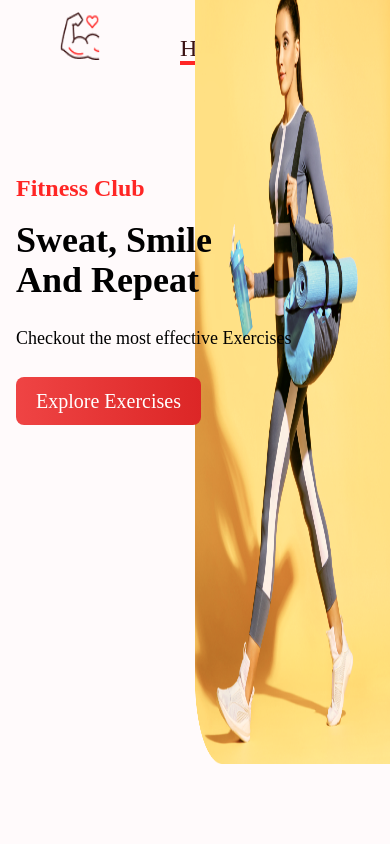
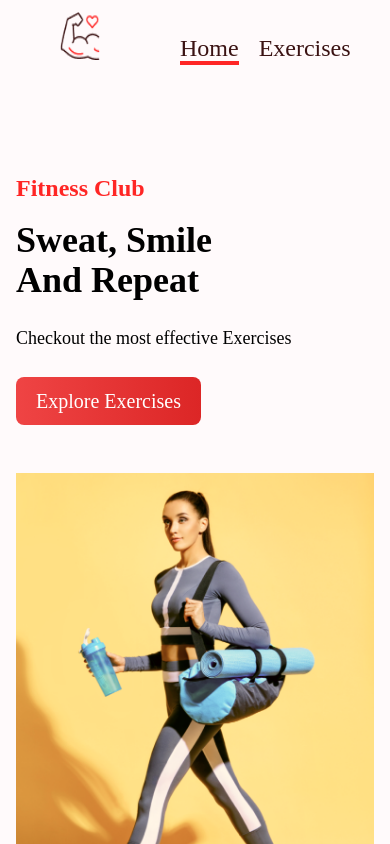
Before and after one commit to OmkeshJadhav/Gym-Guide, a React (Create React App) app: page / in a window 390 px wide. Shown: the top 844 px of the page. Built offline with nearby package versions, Linux system fonts and the light colour scheme; no server answers.

Commit message:
Responsive for frontpage

```diff
--- a/src/components/BodyPart.jsx
+++ b/src/components/BodyPart.jsx
@@ -11,7 +11,7 @@ const BodyPart = ({ item, bodyPart, setBodyPart }) => {
         window.scroll({ top: 1800, left: 100, behavior: "smooth" });
       }}
     >
-      <div className="flex justify-center">
+      <div className="flex justify-center flex-wrap">
         <img
           src={Icon}
           alt="gym"
--- a/src/components/ExerciseCard.jsx
+++ b/src/components/ExerciseCard.jsx
@@ -2,13 +2,13 @@ import React from "react";
 import { Link } from "react-router-dom";
 
 const ExerciseCard = ({ exercise }) => {
-  // console.log(exercise);
+  console.log(exercise);
 
   return (
     <Link
       to={`/exercise/${exercise.id}`}
       id="exercise-card"
-      className="my-5 p-8 pt-0 hover:border-y-2 border-[#ff2625] hover:scale-105 transition-transform transform ease-in-out delay-100 duration-300"
+      className="my-5 p-8 pt-0 hover:border-y-2 border-[#ff2625] hover:scale-105 transition-transform transform ease-in-out delay-100 duration-300 md:w-1/2"
     >
       <img src={exercise.gifUrl} alt={exercise.name} loading="lazy" />
       <div className="text-center m-2">
--- a/src/components/Exercises.jsx
+++ b/src/components/Exercises.jsx
@@ -4,7 +4,7 @@ import ExerciseCard from "./ExerciseCard";
 import Pagination from "./Pagination";
 
 const Exercises = ({ exercises, setExercises, bodyPart }) => {
-  console.log(typeof bodyPart);
+  // console.log(typeof bodyPart);
   const [currentPage, setCurrentPage] = useState(1);
   const [exercisesPerPage] = useState(12);
 
@@ -48,7 +48,7 @@ const Exercises = ({ exercises, setExercises, bodyPart }) => {
   return (
     <div className="w-screen">
       <p className="font-bold text-4xl mx-10 mb-5">Showing Exercises</p>
-      <div className="flex justify-around flex-wrap pr-6">
+      <div className="flex flex-wrap px-6  sm:justify-evenly md:justify-evenly lg:justify-around">
         {currentExercises.map((exercise, index) => {
           // console.log(exercise);
           return <ExerciseCard key={index} exercise={exercise} />;
--- a/src/components/HeroBanner.jsx
+++ b/src/components/HeroBanner.jsx
@@ -4,7 +4,7 @@ import HeroBannerImage from "../assets/images/banner.png";
 const HeroBanner = () => {
   return (
     <div className="relative min-h-screen w-screen">
-      <div className="container w-screen mx-auto px-4 py-16 sm:px-6 lg:px-8">
+      <div className="container mx-auto px-4 py-16 sm:px-6 lg:px-8">
         <div className="flex flex-col lg:flex-row lg:items-center">
           <div className="lg:w-1/2 z-10">
             <p className="text-[#FF2625] text-2xl sm:text-3xl font-extrabold mb-4">
@@ -21,29 +21,30 @@ const HeroBanner = () => {
 
             <button
               type="button"
-              className="text-white bg-gradient-to-r from-red-500 to-red-600 hover:bg-gradient-to-br hover:scale-105 transition-transform transform ease-in-out delay-100 duration-300 focus:ring-4 focus:outline-none focus:ring-red-300 dark:focus:ring-red-800 font-medium rounded-lg text-sm px-5 py-2.5 text-center me-2 mb-2"
+              className="text-white bg-gradient-to-r from-red-500 to-red-600 hover:bg-gradient-to-br hover:scale-105 transition-transform transform ease-in-out delay-100 duration-300 focus:ring-4 focus:outline-none focus:ring-red-300 dark:focus:ring-red-800 font-medium rounded-lg text-sm px-5 py-2.5 text-center mb-2"
             >
               <a href="/" className="text-xl">
                 Explore Exercises
               </a>
             </button>
 
-            <p className="text-[#FF2625] opacity-10 text-6xl sm:text-8xl lg:text-9xl mt-7 hidden lg:block">
+            <p className="text-[#FF2625] lg:w-screen opacity-10 text-6xl sm:text-8xl lg:text-9xl mt-7 hidden lg:block">
               Gym Guide
             </p>
           </div>
+          <div className="lg:absolute lg:top-0 lg:right-0 lg:w-1/2 lg:h-full flex justify-center lg:justify-end mt-10 lg:mt-0">
+            <img
+              src={HeroBannerImage}
+              alt="banner"
+              className="relative lg:-top-36 lg:h-[800px] lg:w-[700px]"
+            />
+          </div>
         </div>
-      </div>
-
-      <div className="absolute top-0 right-0 w-1/2 h-full ">
-        <img
-          src={HeroBannerImage}
-          alt="banner"
-          className="relative -top-36 h-[800px] w-[700px]"
-        />
       </div>
     </div>
   );
 };
 
 export default HeroBanner;
+
+// w-full lg:w-[700px] h-auto  object-cover
--- a/src/components/HorizontalScrollBar.jsx
+++ b/src/components/HorizontalScrollBar.jsx
@@ -3,14 +3,14 @@ import BodyPart from "./BodyPart";
 
 const HorizontalScrollBar = ({ data, bodyPart, setBodyPart }) => {
   return (
-    <div className="flex py-2 px-3">
+    <div className="flex py-2 px-3 sm:w-screen">
       {data.map((item) => {
         return (
           <div
             key={item.id || item}
             itemId={item.id || item}
             title={item.id || item}
-            className="my-10 flex flex-row"
+            className="hidden md:hidden lg:flex flex-row my-10"
           >
             <BodyPart
               item={item}
```
